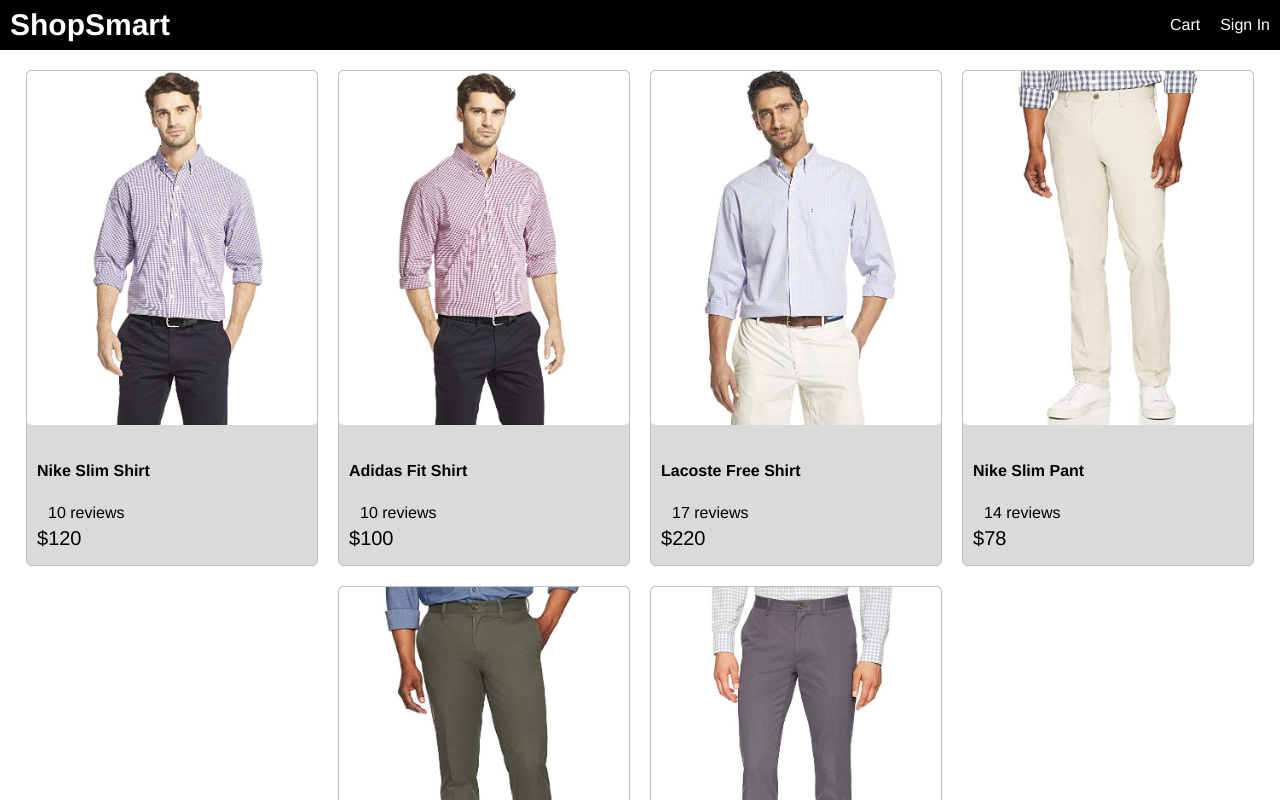
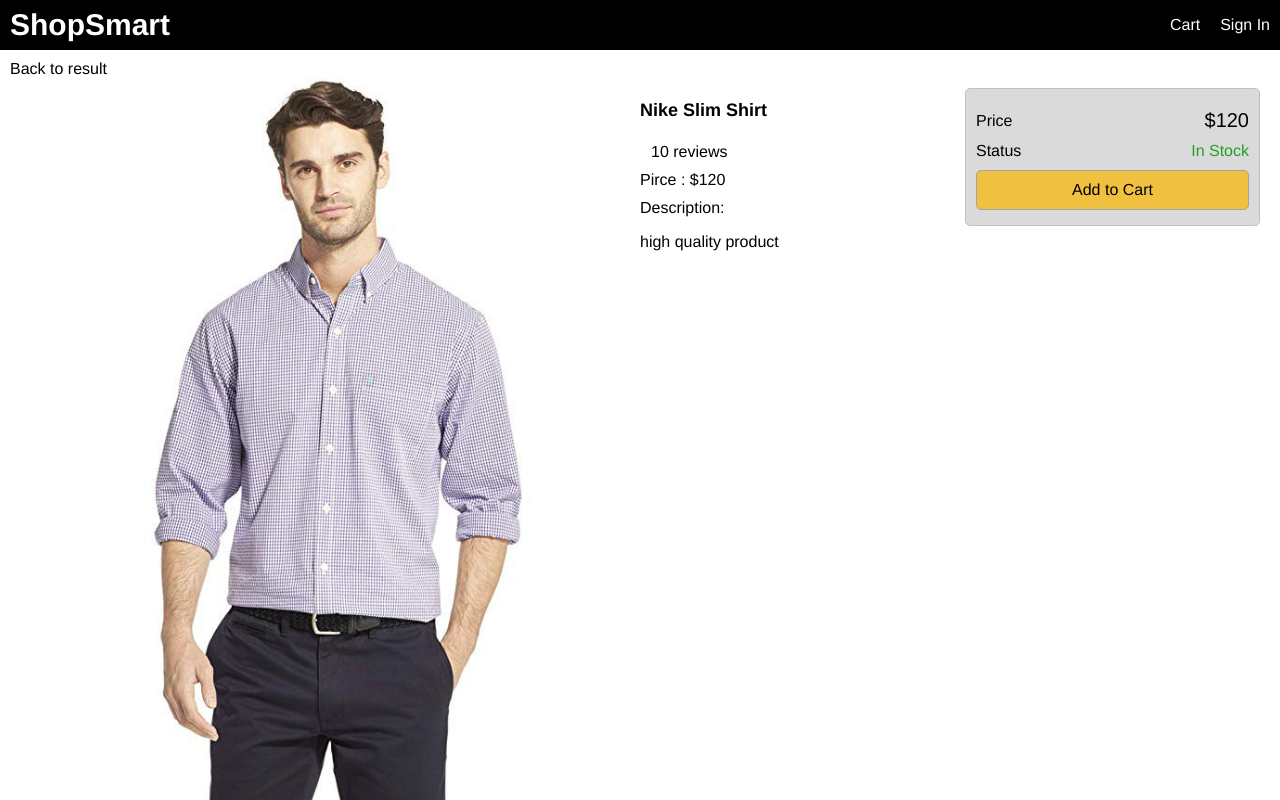
Before and after one commit to brijeshpanchal127/ShopSmart, a React (Create React App) app in the folder frontend/: page /product/1 in a window 1280 px wide. Shown: the top 800 px of the page. Built offline with nearby package versions, Linux system fonts and the light colour scheme; the HTML template or start-up script is replaced by a standard one.

Commit message:
product action UI done

```diff
--- a/frontend/package.json
+++ b/frontend/package.json
@@ -8,6 +8,7 @@
     "@testing-library/user-event": "^12.1.10",
     "react": "^17.0.1",
     "react-dom": "^17.0.1",
+    "react-router-dom": "^5.2.0",
     "react-scripts": "4.0.1",
     "web-vitals": "^0.2.4"
   },
--- a/frontend/src/App.js
+++ b/frontend/src/App.js
@@ -1,9 +1,11 @@
 
-import data from './data';
-import Product from './components/Product';
+import { BrowserRouter, Route } from 'react-router-dom';
+import HomeScreen from './screens/HomeScreen';
+import ProductScreen from './screens/ProductScreen';
 
 function App() {
   return (
+    <BrowserRouter>
       <div className="grid-container">
         <header className="row">
           <div>
@@ -15,17 +17,14 @@
           </div>
         </header>
         <main>
-      <div>
-          <div className="row center">
-            {
-              data.products.map((product)  => (
-            <Product key={product._id} product={product}></Product>
-            ))}
-          </div>
-        </div>
+        <Route path="/product/:id" component={ProductScreen}></Route>
+        <Route path="/" component={HomeScreen} exact></Route>
+
         </main>
         <footer className="row center">All right reserved</footer>
       </div>
+    </BrowserRouter>
+
   );
 }
 
--- a/frontend/src/index.css
+++ b/frontend/src/index.css
@@ -57,6 +57,35 @@
 a:hover {
   color: #f0c040;
 }
+
+ul {
+  padding: 0;
+  margin: 0;
+  list-style-type: none;
+}
+li {
+  margin-top: 1rem;
+}
+button {
+  padding: 1rem;
+  border-radius: 0.5rem;
+  border: 0.1rem #a4a4a4 solid;
+  font-size: 1.6rem;
+  font-family: Helvetica, Arial, sans-serif;
+  -webkit-font-smoothing: antialiased;
+  -moz-osx-font-smoothing: grayscale;
+  background-color: #f8f8f8;
+  cursor: pointer;
+}
+button:hover {
+  border: 0.1rem #404040 solid;
+}
+button.primary {
+  background-color: #f0c040;
+}
+button.block {
+  width: 100%;
+}
 /* Header */
 header a {
   color: #ffffff;
@@ -76,12 +105,28 @@
 .row.center {
   justify-content: center;
 }
+
+.row.top {
+  align-items: flex-start;
+}
+.col-1 {
+  flex: 1 1 25rem;
+}
+.col-2 {
+  flex: 2 1 50rem;
+}
+
+
 /* Image */
 img {
   border-radius: 0.5rem;
 }
 img.medium {
   max-width: 29rem;
+  width: 100%;
+}
+
+img.large {
   width: 100%;
 }
 
@@ -109,3 +154,12 @@
 .rating span:last-child {
   color: #000000;
 }
+
+
+/* Alert */
+.success {
+  color: #20a020;
+}
+.error {
+  color: #a02020;
+}
--- /dev/null
+++ b/frontend/src/screens/HomeScreen.js
@@ -0,0 +1,15 @@
+import React from 'react';
+import Product from '../components/Product';
+import data from '../data';
+
+export default function HomeScreen() {
+  return (
+    <div>
+      <div className="row center">
+        {data.products.map((product) => (
+          <Product key={product._id} product={product}></Product>
+        ))}
+      </div>
+    </div>
+  );
+}
--- /dev/null
+++ b/frontend/src/screens/ProductScreen.js
@@ -0,0 +1,66 @@
+import React from 'react';
+import { Link } from 'react-router-dom';
+import Rating from '../components/Rating';
+import data from '../data';
+
+export default function ProductScreen(props) {
+  const product = data.products.find((x) => x._id === props.match.params.id);
+  if (!product) {
+    return <div> Product Not Found</div>;
+  }
+  return (
+    <div>
+      <Link to="/">Back to result</Link>
+      <div className="row top">
+        <div className="col-2">
+          <img className="large" src={product.image} alt={product.name}></img>
+        </div>
+        <div className="col-1">
+          <ul>
+            <li>
+              <h1>{product.name}</h1>
+            </li>
+            <li>
+              <Rating
+                rating={product.rating}
+                numReviews={product.numReviews}
+              ></Rating>
+            </li>
+            <li>Pirce : ${product.price}</li>
+            <li>
+              Description:
+              <p>{product.description}</p>
+            </li>
+          </ul>
+        </div>
+        <div className="col-1">
+          <div className="card card-body">
+            <ul>
+              <li>
+                <div className="row">
+                  <div>Price</div>
+                  <div className="price">${product.price}</div>
+                </div>
+              </li>
+              <li>
+                <div className="row">
+                  <div>Status</div>
+                  <div>
+                    {product.countInStock > 0 ? (
+                      <span className="success">In Stock</span>
+                    ) : (
+                      <span className="error">Unavailable</span>
+                    )}
+                  </div>
+                </div>
+              </li>
+              <li>
+                <button className="primary block">Add to Cart</button>
+              </li>
+            </ul>
+          </div>
+        </div>
+      </div>
+    </div>
+  );
+}
```
Also changed, not shown: 2 other files (tests, documents, lock files or other folders). Lines whose indentation alone changed are shown as unchanged.
